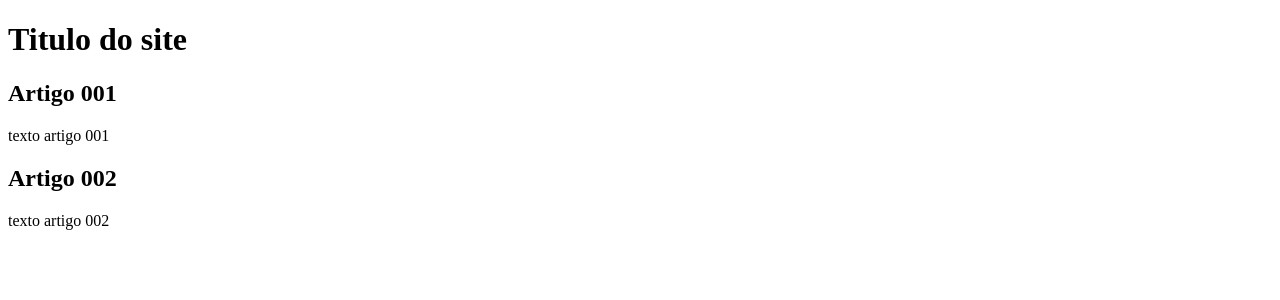
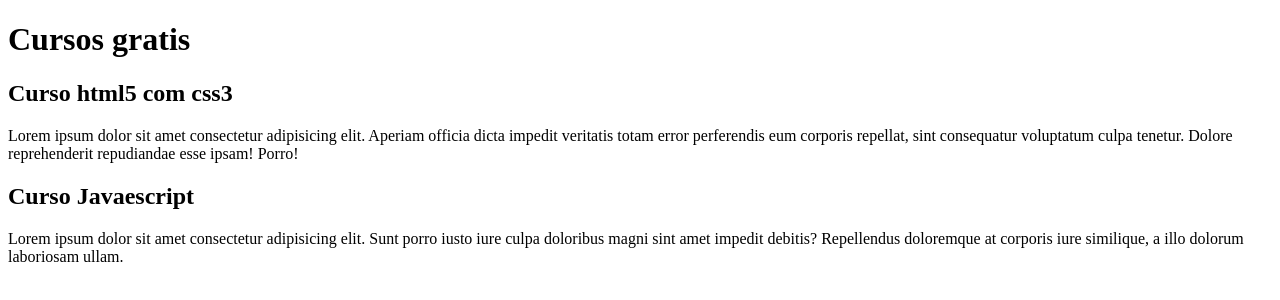
Before and after one commit to Gabriel-g1t/projeto-site, a plain HTML site: page index.html in a window 1280 px wide. Drawn offline with Linux system fonts and the light colour scheme.

Commit message:
comecei a escrever o conteudo

```diff
--- a/index.html
+++ b/index.html
@@ -8,15 +8,15 @@
 <body>
     <main>
         <header>
-            <h1>Titulo do site</h1>
+            <h1>Cursos gratis</h1>
         </header>
         <article>
-            <h2>Artigo 001</h2>
-            <p>texto artigo 001</p>
+            <h2>Curso html5 com css3</h2>
+            <p>Lorem ipsum dolor sit amet consectetur adipisicing elit. Aperiam officia dicta impedit veritatis totam error perferendis eum corporis repellat, sint consequatur voluptatum culpa tenetur. Dolore reprehenderit repudiandae esse ipsam! Porro!</p>
         </article>
         <article>
-            <h2>Artigo 002</h2>
-            <p>texto artigo 002</p>
+            <h2>Curso Javaescript</h2>
+            <p>Lorem ipsum dolor sit amet consectetur adipisicing elit. Sunt porro iusto iure culpa doloribus magni sint amet impedit debitis? Repellendus doloremque at corporis iure similique, a illo dolorum laboriosam ullam.</p>
         </article>
     </main>
 
```
